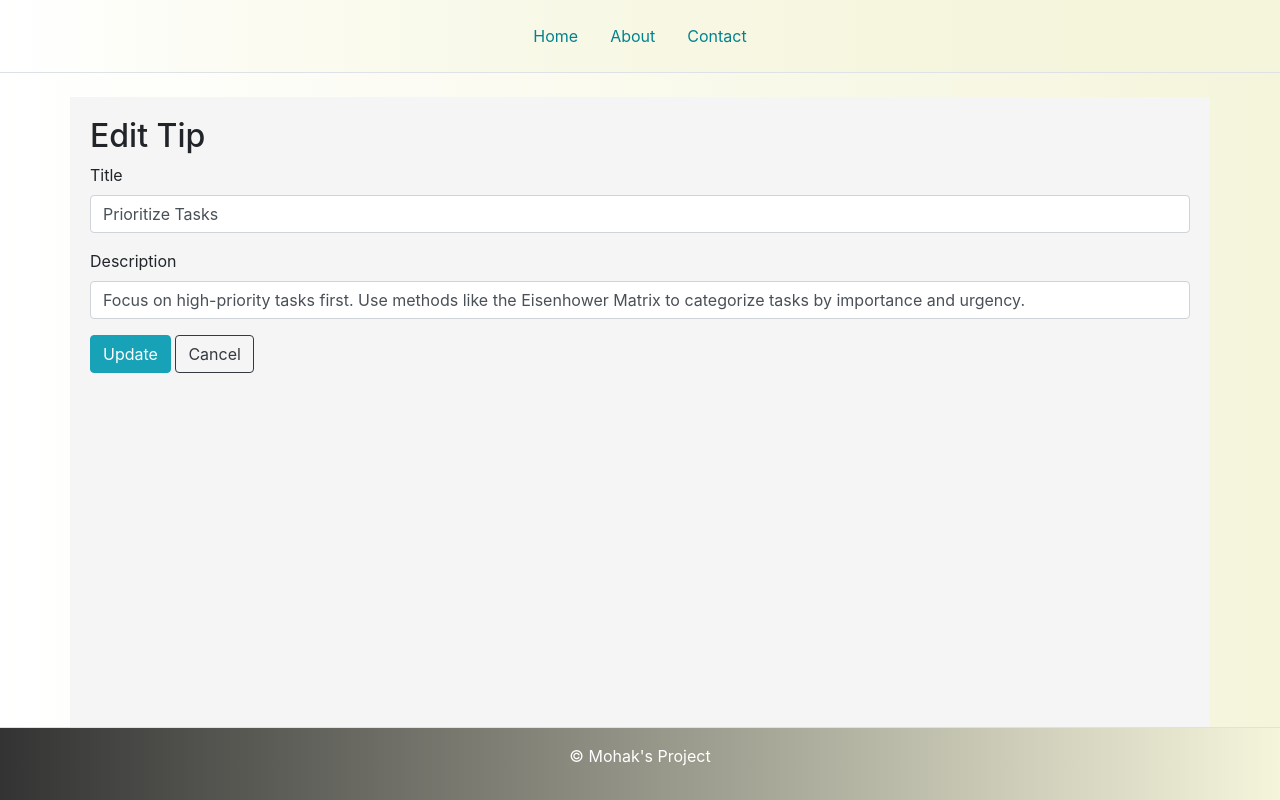
After one commit to modoescodes/capstone-project-blog, a Node server app: page /edit/1 in a window 1280 px wide. The commit adds this page. Run offline with Node 20, Linux system fonts and the light colour scheme; some libraries are stand-ins or nearby versions.

Commit message:
backend stuff
added more ejs for dealing with add and edit routes and added delete option

```diff
--- a/index.js
+++ b/index.js
@@ -7,26 +7,77 @@ const port=3000;
 app.use(bodyParser.urlencoded({extended:true}));
 app.use(express.static("public"));
 
-const frontCards = [
+let frontCards = [
     {
+        id:1,
         title: "Prioritize Tasks",
         description: "Focus on high-priority tasks first. Use methods like the Eisenhower Matrix to categorize tasks by importance and urgency."
     },
     {
+        id:2,
         title: "Set SMART Goals",
         description: "Make your goals Specific, Measurable, Achievable, Relevant, and Time-bound to ensure clarity and focus in achieving them."
     },
     {
+        id:3,
         title: "Use Time Blocking",
         description: "Allocate blocks of time to specific tasks or activities to reduce distractions and manage time effectively."
     },
 ];
-const cards = [...frontCards].reverse();
+let cards = [...frontCards].reverse();
 
 app.get("/",(req,res)=>{
     res.render("index.ejs",{cards})
 });
 
+app.get("/edit/:id",(req,res)=>{
+    const id=parseInt(req.params.id)
+    const card=cards.find(card=> card.id===id)
+    if(card){
+        res.render("edit.ejs",{card})
+    }else{
+        res.status(404).send("Card not found")
+    }
+})
+
+app.post('/update/:id', (req, res) => {
+    const cardId = parseInt(req.params.id);
+    const { title, description } = req.body; // Get new values from the form
+    const card = cards.find(card => card.id === cardId); // Find the card by id
+
+    if (card) {
+        // Update card properties
+        card.title = title;
+        card.description = description;
+        res.redirect('/'); // Redirect back to the main page
+    } else {
+        res.status(404).send("Card not found");
+    }
+});
+
+app.get('/add',(req,res)=>{
+    res.render("add.ejs");
+})
+
+app.post('/submit',(req,res)=>{
+    const id=cards.length+1;
+    const {title,description}=req.body;
+    const newCard={
+            id: id,
+            title:title,
+            description:description,
+        }
+    cards.unshift(newCard)
+    res.redirect("/")
+})
+
+app.post("/delete/:id" , (req,res)=>{
+    const idToDelete=parseInt(req.params.id);
+    cards=cards.filter(card=> card.id!=idToDelete);
+    res.redirect("/");
+})
+
+
 app.listen(port, ()=>{
     console.log(`Server is running on ${port}.`)
 });
--- /dev/null
+++ b/views/edit.ejs
@@ -0,0 +1,49 @@
+<link rel="stylesheet" href="https://cdn.jsdelivr.net/npm/bootstrap@4.0.0/dist/css/bootstrap.min.css" integrity="sha384-Gn5384xqQ1aoWXA+058RXPxPg6fy4IWvTNh0E263XmFcJlSAwiGgFAW/dAiS6JXm" crossorigin="anonymous">
+<%- include('partials/header') %>
+<style>
+    body{
+        background-image: linear-gradient(to right, rgba(255,0,0,0), beige);
+        height: 690px;
+    }
+        /* Flexbox layout on body */
+        html, body {
+      height: 100%;
+      display: flex;
+      flex-direction: column;
+    }
+
+    /* Content fills available space, making room for footer */
+    .content {
+      flex: 1;
+      padding: 20px;
+      overflow-y: auto;
+    }
+
+    /* Footer is always at the bottom */
+    footer {
+      text-align: center;
+      padding: 10px;
+    }
+</style>
+<body>
+    <div class="content container mt-4">
+    <h2>Edit Tip</h2>
+    <form action="/update/ <%=card.id%> " method="POST">
+        <div class="form-group">
+          <label for="Title">Title</label>
+          <input type="text" class="form-control" id="title" name="title" aria-describedby="emailHelp" value="<%= card.title %>">
+        </div>
+        <div class="form-group">
+          <label for="Description">Description</label>
+          <input type="text" class="form-control" id="description" name="description" value="<%= card.description %>">
+        </div>
+        <button type="submit" class="btn btn-info">Update</button>
+        <a class="btn btn-outline-dark" href="/" role="button">Cancel</a>
+      </form>
+</div>
+</body>
+<%- include('partials/footer') %>
+
+<script src="https://code.jquery.com/jquery-3.2.1.slim.min.js" integrity="sha384-KJ3o2DKtIkvYIK3UENzmM7KCkRr/rE9/Qpg6aAZGJwFDMVNA/GpGFF93hXpG5KkN" crossorigin="anonymous"></script>
+<script src="https://cdn.jsdelivr.net/npm/popper.js@1.12.9/dist/umd/popper.min.js" integrity="sha384-ApNbgh9B+Y1QKtv3Rn7W3mgPxhU9K/ScQsAP7hUibX39j7fakFPskvXusvfa0b4Q" crossorigin="anonymous"></script>
+<script src="https://cdn.jsdelivr.net/npm/bootstrap@4.0.0/dist/js/bootstrap.min.js" integrity="sha384-JZR6Spejh4U02d8jOt6vLEHfe/JQGiRRSQQxSfFWpi1MquVdAyjUar5+76PVCmYl" crossorigin="anonymous"></script>
--- a/views/index.ejs
+++ b/views/index.ejs
@@ -29,7 +29,7 @@
         <div class="col-lg-6 mx-auto">
             <p class="lead mb-4">Explore essential productivity hacks designed to enhance your daily life. This blog offers practical strategies for better time management, improved focus, and efficient task prioritization to boost your overall productivity. Hence, feel free to add your tips here.</p>
             <div class="d-grid gap-2 d-sm-flex justify-content-sm-center">
-                <form action="/add" method="post">
+                <form action="/add" method="GET">
                     <input class="btn btn-outline-info btn-lg px-4 gap-3" type="submit" value="Add your tip">
                 </form>
             </div>
@@ -44,10 +44,10 @@
                         <h5 class="card-title"><%= card.title %></h5>
                         <p class="card-text"><%= card.description %></p>
                         <div class="d-grid gap-2 d-md-flex justify-content-md-end">
-                            <form action="/edit" method="post">
+                            <form action="/edit/<%= card.id %>" method="GET">
                                 <input class="btn mx-3" type="submit" value="🖊️">
                             </form>
-                            <form method="post">
+                            <form action="/delete/<%= card.id %>" method="POST">
                                 <input class="btn" type="submit" value="🗑️">
                             </form>
                         </div>
```
Also changed, not shown: views/add.ejs (added, +49 -0 lines).
